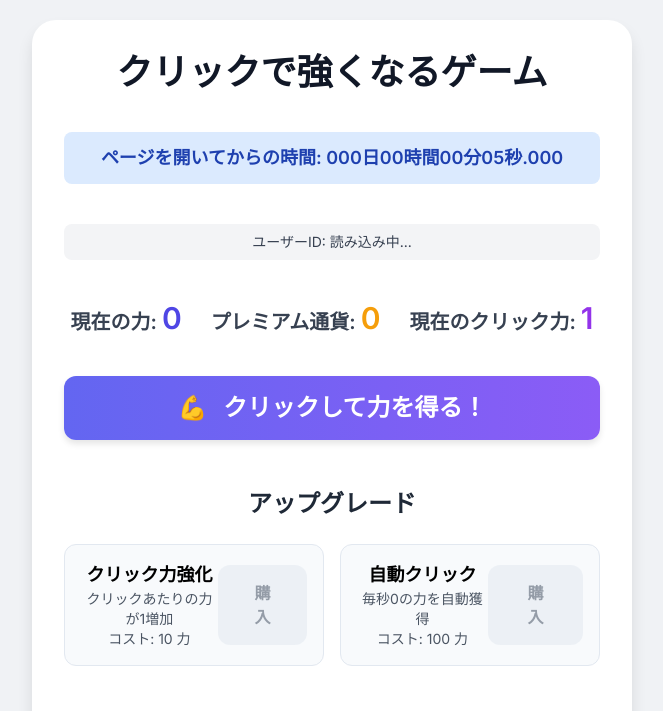
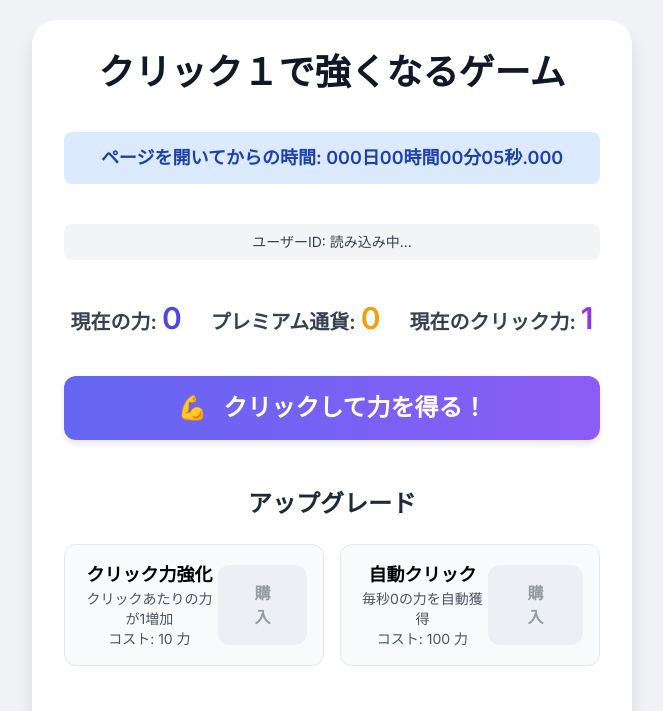
Before and after one commit to sanadasena/click250531, a plain HTML site: page index.html in a window 1280 px wide. Shown: the top 711 px of the page, without its empty margins (308-971 px from the left). Drawn offline with nearby package versions, Linux system fonts and the light colour scheme; no server answers.

Commit message:
Update index.html

```diff
--- a/index.html
+++ b/index.html
@@ -257,7 +257,7 @@
 </head>
 <body>
     <div class="game-container">
-        <h1 class="text-4xl font-extrabold text-gray-900 mb-4">クリックで強くなるゲーム</h1>
+        <h1 class="text-4xl font-extrabold text-gray-900 mb-4">クリック１で強くなるゲーム</h1>
 
         <div class="bg-blue-100 text-blue-800 p-3 rounded-lg mb-4 font-semibold text-lg">
             ページを開いてからの時間: <span id="elapsedTimeDisplay">000日00時間00分00秒.000</span>
```
